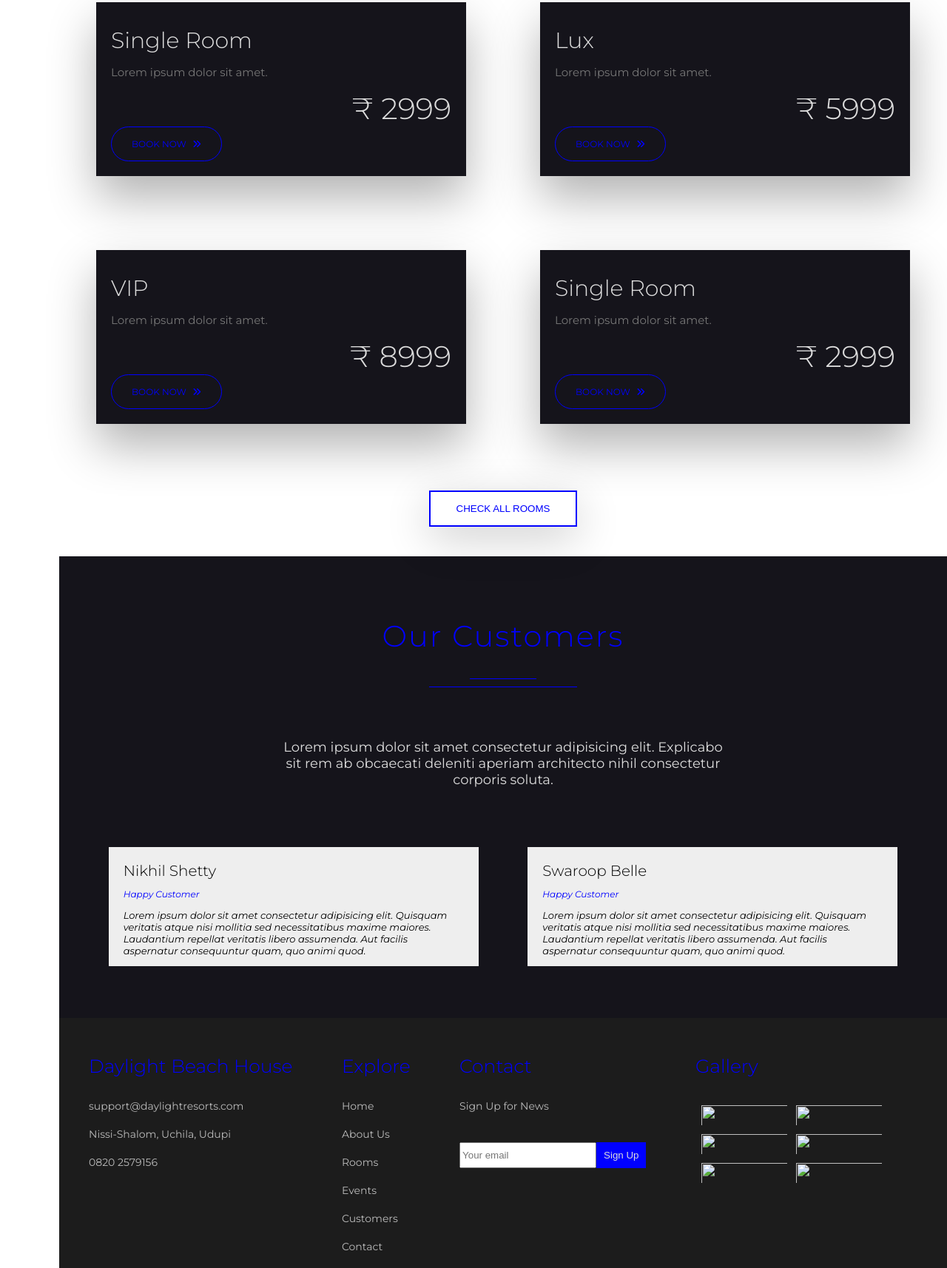
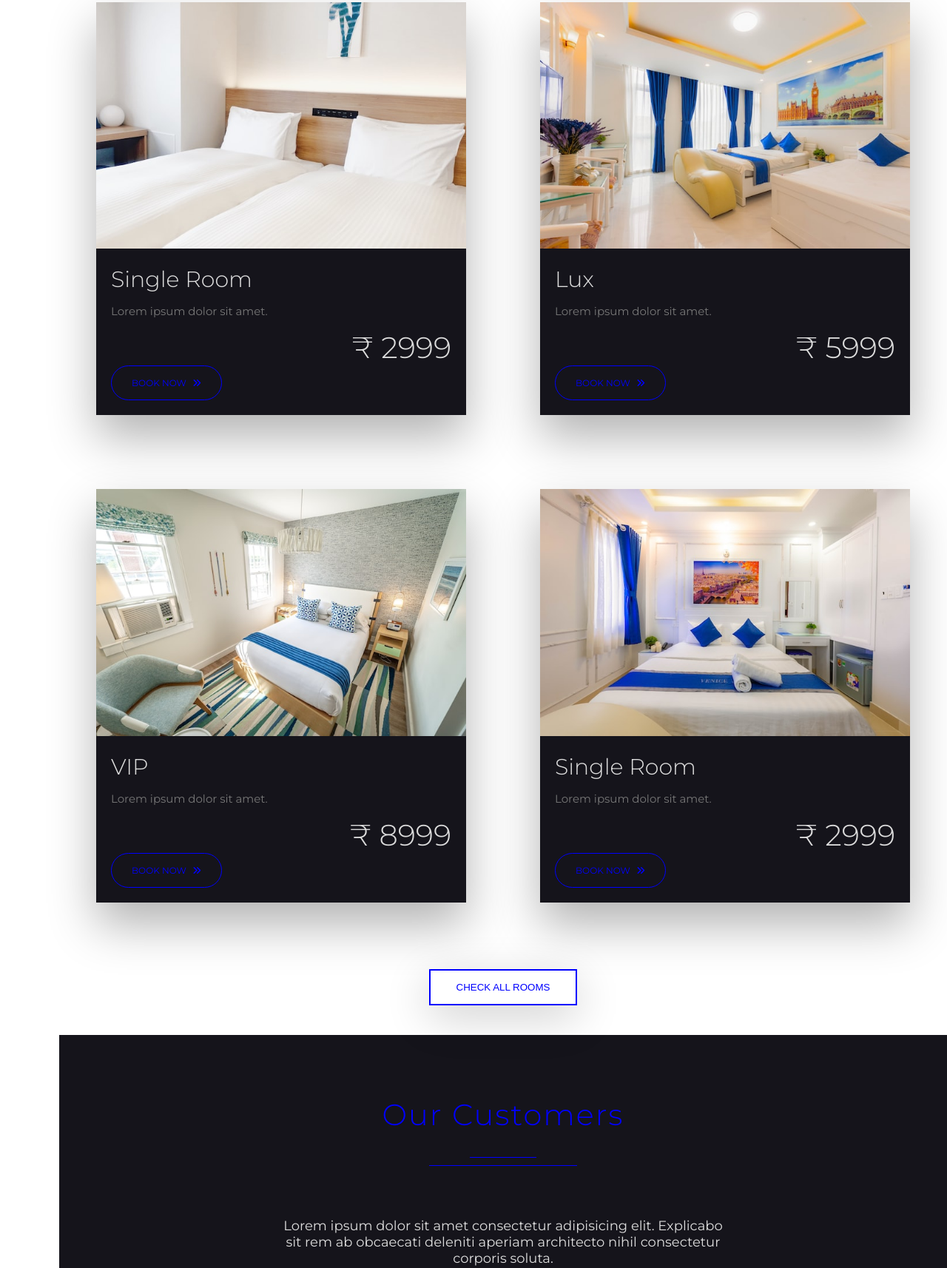
Before and after one commit to josiahamanna/daylight-beach-house, a plain HTML site: page index.html in a window 1280 px wide. Shown: the part 1706-3420 px from the top of the page at 74% size. Drawn offline with Linux system fonts and the light colour scheme; the site is published under a folder, as on GitHub Pages, so addresses that start at the root find nothing.

Commit message:
index.html => img => img/*

```diff
--- a/index.html
+++ b/index.html
@@ -71,7 +71,7 @@
     <div class="header">
         <div class="brand">
             <!-- <div>
-                <img src="/img/daylight-brand-icon.png" alt="">
+                <img src="img/daylight-brand-icon.png" alt="">
             </div>
             <h3 class="brand-heading">Daylight Beach House</h3> -->
         </div>
@@ -99,10 +99,10 @@
             </button>
         </div>
         <div class="about-us-images">
-            <img src="/img/about-us-image-1.jpg" class="image image-1">
-            <img src="/img/about-us-image-2.jpg" class="image image-2">
-            <img src="/img/about-us-image-3.jpg" class="image image-3">
-            <img src="/img/about-us-image-4.jpg" class="image image-4">
+            <img src="img/about-us-image-1.jpg" class="image image-1">
+            <img src="img/about-us-image-2.jpg" class="image image-2">
+            <img src="img/about-us-image-3.jpg" class="image image-3">
+            <img src="img/about-us-image-4.jpg" class="image image-4">
         </div>
     </section>
     <!-- end of about us -->
@@ -121,7 +121,7 @@
 
         <div class="rooms-cards-wrapper">
             <div class="room-card">
-                <img src="/img/about-us-image-1.jpg" alt="" class="room-img">
+                <img src="img/about-us-image-1.jpg" alt="" class="room-img">
                 <div class="room-card-content">
                     <h4 class="room-card-heading">
                         Single Room
@@ -134,7 +134,7 @@
                 </div>
             </div>
             <div class="room-card">
-                <img src="/img/about-us-image-2.jpg" alt="" class="room-img">
+                <img src="img/about-us-image-2.jpg" alt="" class="room-img">
                 <div class="room-card-content">
                     <h4 class="room-card-heading">
                         Lux
@@ -147,7 +147,7 @@
                 </div>
             </div>
             <div class="room-card">
-                <img src="/img/about-us-image-3.jpg" alt="" class="room-img">
+                <img src="img/about-us-image-3.jpg" alt="" class="room-img">
                 <div class="room-card-content">
                     <h4 class="room-card-heading">
                         VIP
@@ -160,7 +160,7 @@
                 </div>
             </div>
             <div class="room-card">
-                <img src="/img/about-us-image-4.jpg" alt="" class="room-img">
+                <img src="img/about-us-image-4.jpg" alt="" class="room-img">
                 <div class="room-card-content">
                     <h4 class="room-card-heading">
                         Single Room
@@ -197,7 +197,7 @@
         <div class="customer-card-wrapper">
             <div class="customer-card">
                 <div class="customer-img-wrapper">
-                    <img src="/img/customer-1.jpg" class="customer-image" alt="">
+                    <img src="img/customer-1.jpg" class="customer-image" alt="">
                 </div>
                 <div class="customer-info">
                     <h3 class="customer-fullname">Nikhil Shetty</h3>
@@ -207,7 +207,7 @@
             </div>
             <div class="customer-card">
                 <div class="customer-img-wrapper">
-                    <img src="/img/customer-2.jpg" class="customer-image" alt="">
+                    <img src="img/customer-2.jpg" class="customer-image" alt="">
                 </div>
                 <div class="customer-info">
                     <h3 class="customer-fullname">Swaroop Belle</h3>
@@ -259,22 +259,22 @@
                 <h3 class="footer-heading">Gallery</h3>
                 <div class="gallery-images">
                     <div class="gallery-images-wrapper">
-                        <img src="/img/gallery-img-1.jpg" alt="" class="footer-image">
+                        <img src="img/gallery-img-1.jpg" alt="" class="footer-image">
                     </div>
                     <div class="gallery-images-wrapper">
-                        <img src="/img/gallery-img-2.jpg" alt="" class="footer-image">
+                        <img src="img/gallery-img-2.jpg" alt="" class="footer-image">
                     </div>
                     <div class="gallery-images-wrapper">
-                        <img src="/img/gallery-img-3.jpg" alt="" class="footer-image">
+                        <img src="img/gallery-img-3.jpg" alt="" class="footer-image">
                     </div>
                     <div class="gallery-images-wrapper">
-                        <img src="/img/gallery-img-4.jpg" alt="" class="footer-image">
+                        <img src="img/gallery-img-4.jpg" alt="" class="footer-image">
                     </div>
                     <div class="gallery-images-wrapper">
-                        <img src="/img/gallery-img-5.jpg" alt="" class="footer-image">
+                        <img src="img/gallery-img-5.jpg" alt="" class="footer-image">
                     </div>
                     <div class="gallery-images-wrapper">
-                        <img src="/img/gallery-img-6.jpg" alt="" class="footer-image">
+                        <img src="img/gallery-img-6.jpg" alt="" class="footer-image">
                     </div>
                 </div>
             </div>
```
